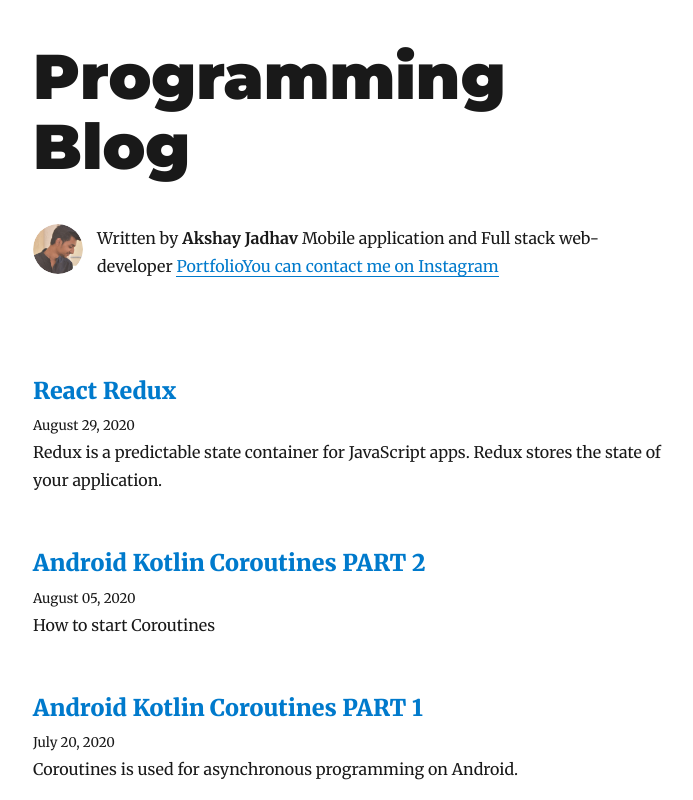
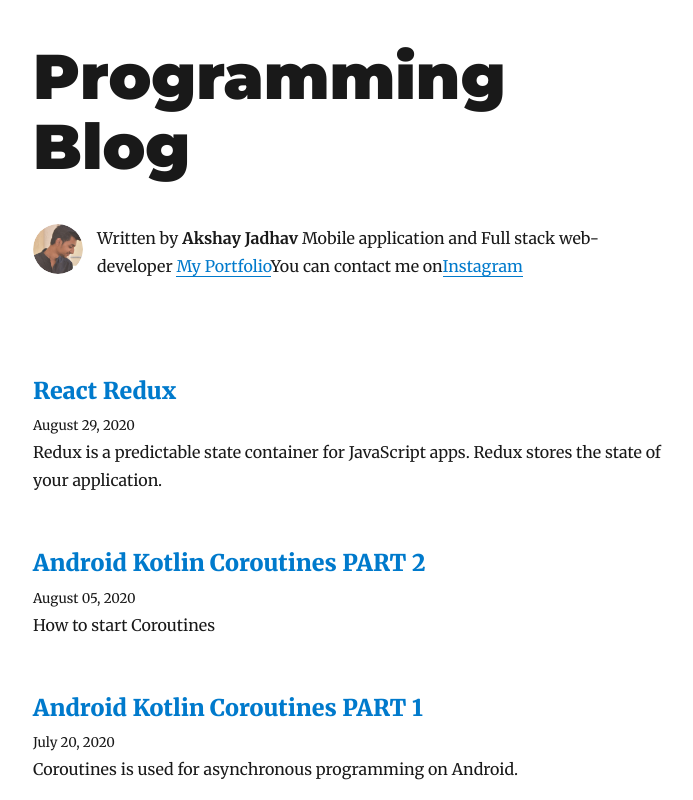
Before and after one commit to akshayjadhav4/blog-website, a Gatsby site: page / in a window 1280 px wide. Shown: the top 800 px of the page, without its empty margins (292-985 px from the left). Built offline with nearby package versions, Linux system fonts and the light colour scheme; Gatsby itself is replaced by a stand-in of ours; some packages are replaced by stand-ins of ours.

Commit message:
text changed

```diff
--- a/src/components/bio.js
+++ b/src/components/bio.js
@@ -60,10 +60,9 @@ const Bio = () => {
       <p>
         Written by <strong>{author.name}</strong> {author.summary}
         {` `}
-        <a href={`${siteUrl}`}>Portfolio</a>
-        <a href={`https://instagram.com/${social.instagram}`}>
-          You can contact me on Instagram
-        </a>
+        <a href={`${siteUrl}`}>My Portfolio</a>
+        You can contact me on
+        <a href={`https://instagram.com/${social.instagram}`}>Instagram</a>
       </p>
     </div>
   )
```
